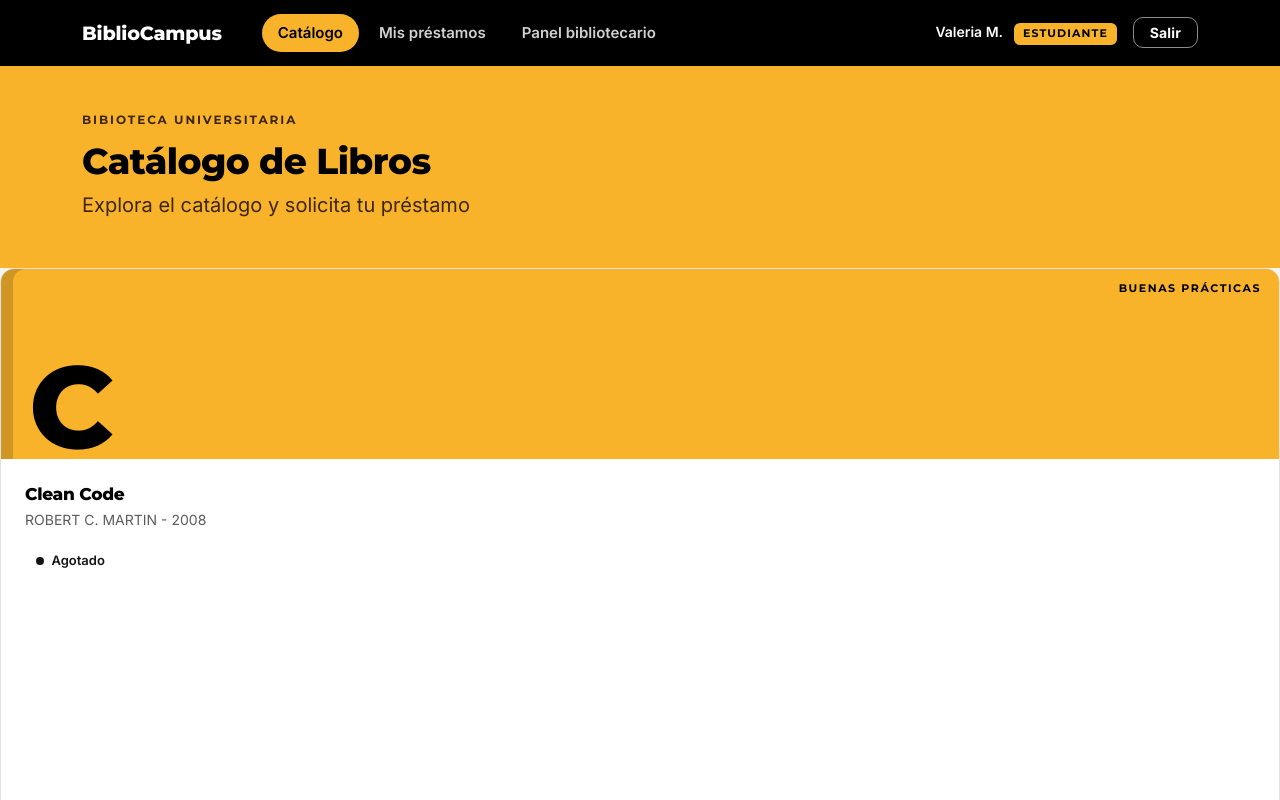
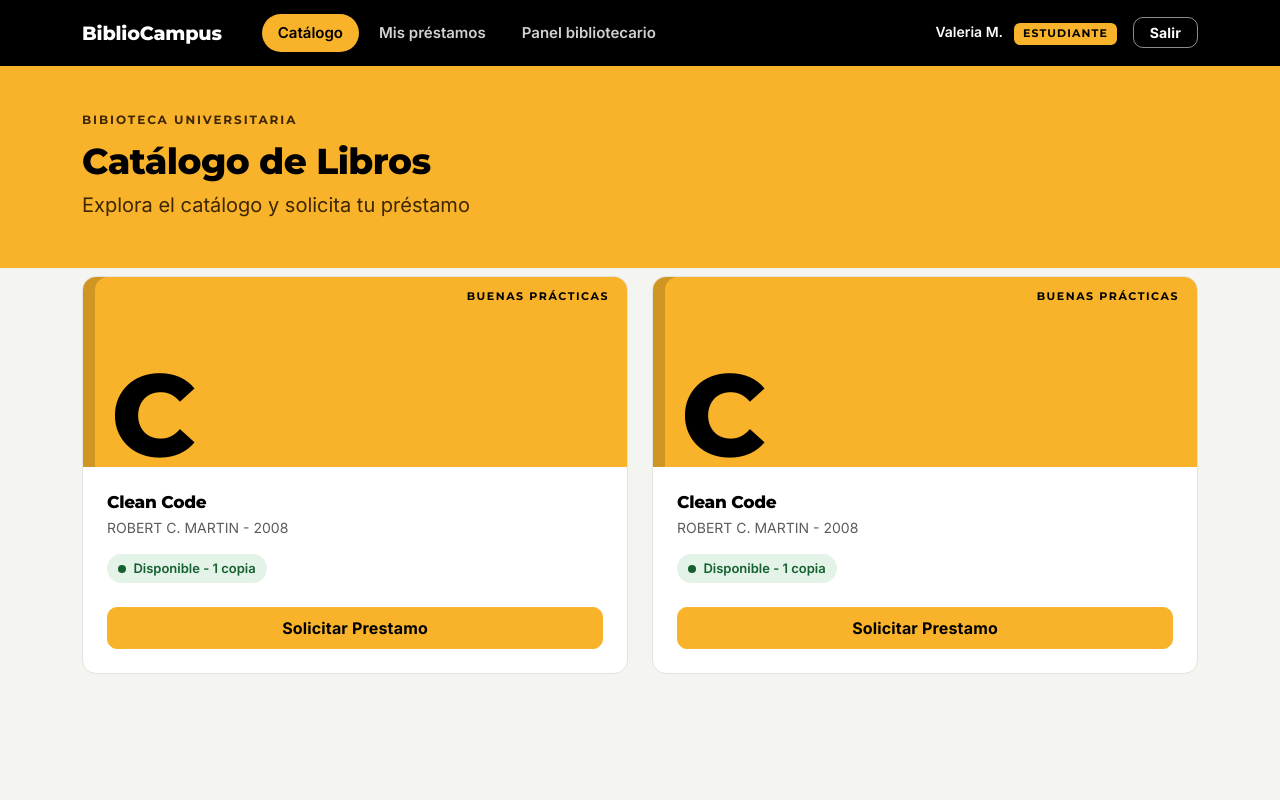
Before and after one commit to vmuguerzac/g2_bibliocampus, an Angular app: page / in a window 1280 px wide. Shown: the top 800 px of the page. Built offline with nearby package versions, Linux system fonts and the light colour scheme.

Commit message:
feat: binding, property binding

```diff
--- a/src/app/app.html
+++ b/src/app/app.html
@@ -1,4 +1,2 @@
 <app-navbar/>
 <app-libro-lista />
-<app-libro-card />
-<app-libro-card />
--- a/src/app/componentes/libro-card/libro-card.html
+++ b/src/app/componentes/libro-card/libro-card.html
@@ -1,5 +1,5 @@
 <article class="card book-card h-100">
-    <div class="cover cv-1" role="img">
+    <div class="cover cv-1" [class.sold]="agotado()" role="img">
         <span class="cover-letter">{{ titulo.charAt(0) }}</span>
         <span class="cover-cat">{{categoria}}</span>
     </div>
@@ -7,13 +7,19 @@
         <h3 class="titulo mb-1">{{ titulo }}</h3>
         <p class="small muted mb-3">{{ autor.toUpperCase() }} - {{ anio }}</p>
         <p class="mb-4">
-            <span class="pill">{{ copias > 0 ? ("Disponible " + copias + " copias") : "Agotado"}}</span>
+            <span class="pill"
+                [class.pill-ok]="!agotado()"
+                [class.pill-no]="agotado()">
+                {{ etiqueta() }}
+            </span>
         </p>
         <button
             type="button"
             class="btn btn-primary w-100 mt-auto py-2"
+            [disabled]="agotado()"
+            (click)="alSolicitar()"
             >
-            Solicitar Prestamo
+            {{ agotado() ? 'Sin copias disponibles' : 'Solicitar Prestamo'}}
         </button>
     </div>
 </article>
--- a/src/app/componentes/libro-card/libro-card.ts
+++ b/src/app/componentes/libro-card/libro-card.ts
@@ -1,4 +1,4 @@
-import { Component } from '@angular/core';
+import { Component, computed, signal } from '@angular/core';
 
 @Component({
   imports: [],
@@ -7,9 +7,21 @@ import { Component } from '@angular/core';
   templateUrl: './libro-card.html',
 })
 export class LibroCard {
-  titulo:string = "Clean Code";
-  autor:string = "Robert C. Martin";
-  anio:number = 2008;
-  categoria:string = "Buenas prácticas";
-  copias:number = 0;
+  protected titulo:string = "Clean Code";
+  protected autor:string = "Robert C. Martin";
+  protected anio:number = 2008;
+  protected categoria:string = "Buenas prácticas";
+  protected copias = signal(1);
+
+  protected agotado = computed(()=> this.copias() === 0);
+  protected etiqueta = computed(() =>
+      this.agotado() ? 'Agotado':
+                  `Disponible - ${this.copias()} ${this.copias() === 1?'copia':'copias'}`
+
+  );
+
+  protected alSolicitar():void {
+    this.copias.update((c) => c - 1);
+  }
+
 }
--- a/src/app/componentes/libro-lista/libro-lista.html
+++ b/src/app/componentes/libro-lista/libro-lista.html
@@ -7,3 +7,13 @@
         </p>
     </div>
 </header>
+<article class="container">
+    <div class="row mt-2">
+        <div class="col-6">
+            <app-libro-card></app-libro-card>
+        </div>
+        <div class="col-6">
+            <app-libro-card></app-libro-card>
+        </div>
+    </div>
+</article>
--- a/src/app/componentes/libro-lista/libro-lista.ts
+++ b/src/app/componentes/libro-lista/libro-lista.ts
@@ -1,7 +1,8 @@
 import { Component } from '@angular/core';
+import { LibroCard } from '../libro-card/libro-card';
 
 @Component({
-  imports: [],
+  imports: [LibroCard],
   selector: 'app-libro-lista',
   styleUrl: './libro-lista.css',
   templateUrl: './libro-lista.html',
--- a/src/app/componentes/navbar/navbar.html
+++ b/src/app/componentes/navbar/navbar.html
@@ -16,7 +16,7 @@
         </ul>
         <div class="d-flex align-items-center gap-3">
             <span class="text-white small fw-semibold">
-                Valeria M. <span class="role-tag ms-2">ESTUDIANTE</span>
+                {{ nombre }} <span class="role-tag ms-2">{{ rol }}</span>
             </span>
             <button type="button" class="btn btn-outline-light btn-sm px-3">Salir</button>
         </div>
--- a/src/app/componentes/navbar/navbar.ts
+++ b/src/app/componentes/navbar/navbar.ts
@@ -6,4 +6,7 @@ import { Component } from '@angular/core';
   styleUrl: './navbar.css',
   templateUrl: './navbar.html',
 })
-export class Navbar {}
+export class Navbar {
+  nombre:string = 'Valeria M.';
+  rol:string = 'ESTUDIANTE';
+}
```
